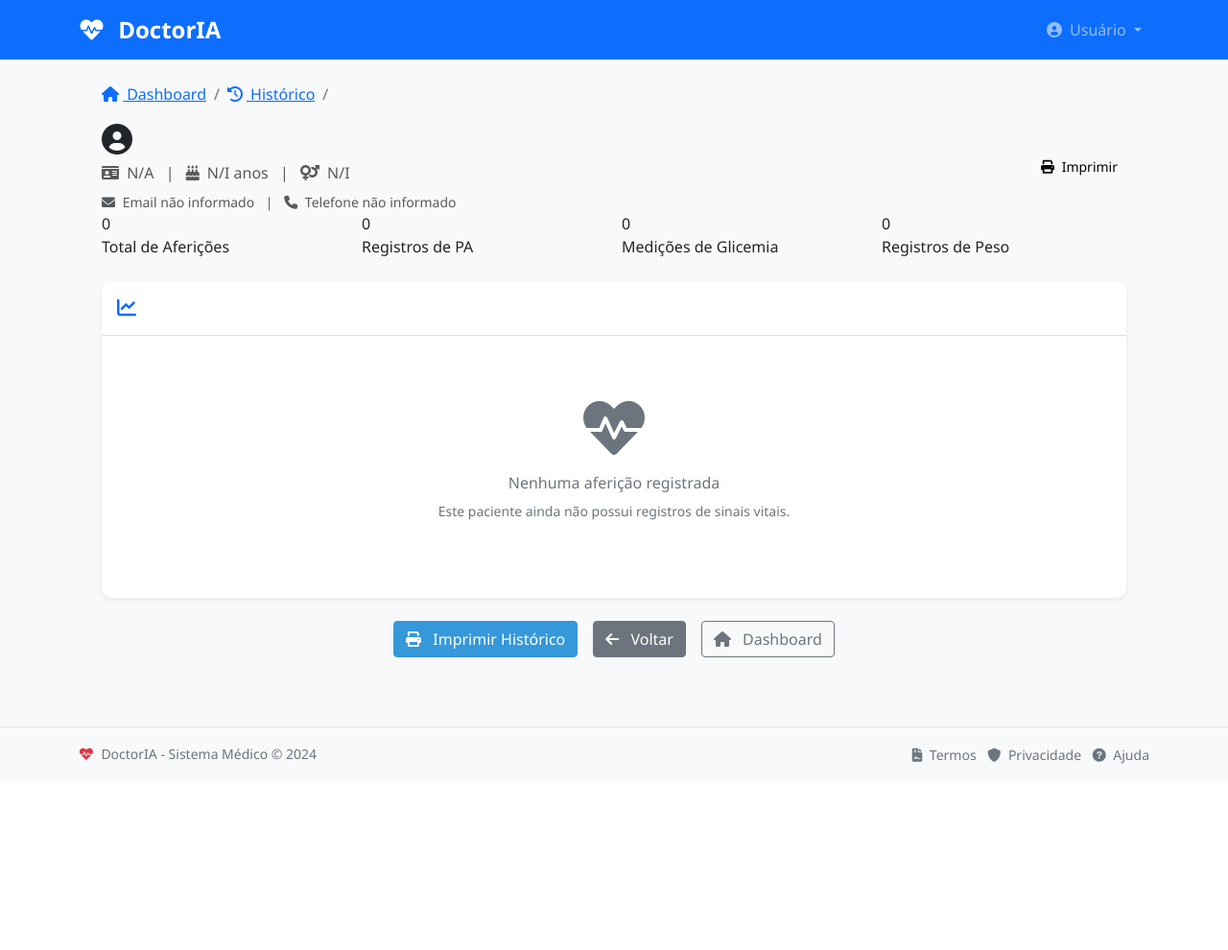
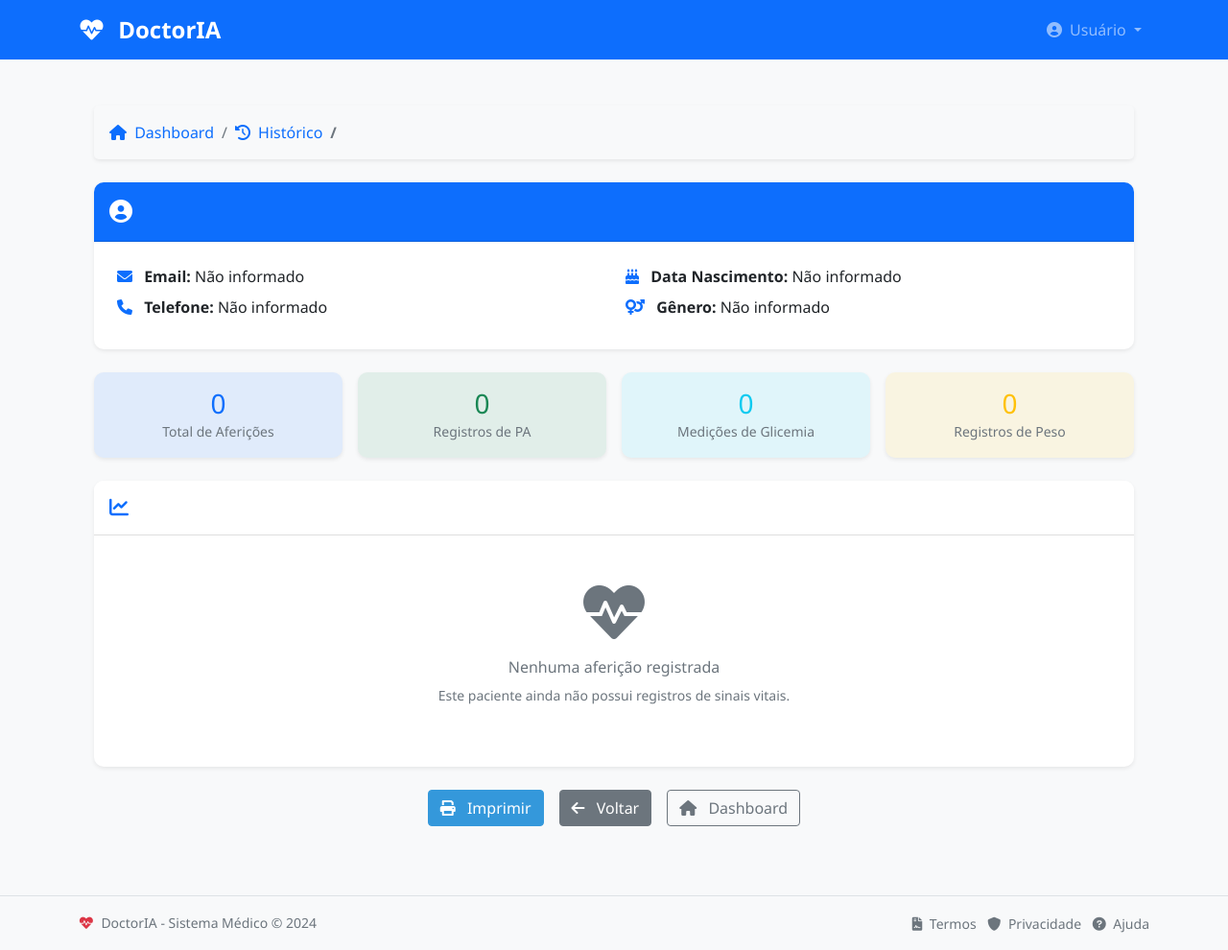
Before and after one commit to Xavier92tchivela/flask, a Flask app: template templates/enfermeiro/historico/historico_paciente.html in a window 1280 px wide. Shown: the whole page at 96% size. Before the commit the page ends 796 px from the top, so only its background shows below. Run offline with Flask 3, Linux system fonts and the light colour scheme; the template is opened without the code that fills it, so the values that code supplies are empty; some libraries are stand-ins or nearby versions.

Commit message:
Update historico_paciente.html

```diff
--- a/templates/enfermeiro/historico/historico_paciente.html
+++ b/templates/enfermeiro/historico/historico_paciente.html
@@ -2,239 +2,120 @@
 
 {% block title %}Histórico do Paciente - {{ paciente.nome }}{% endblock %}
 
-{% block extra_css %}
-<style>
-    .profile-header {
-        background: linear-gradient(135deg, #667eea 0%, #764ba2 100%);
-        border-radius: 15px;
-        padding: 2rem;
-        color: white;
-        margin-bottom: 2rem;
-    }
-
-    .stats-card {
-        background: white;
-        border-radius: 12px;
-        padding: 1rem;
-        text-align: center;
-        box-shadow: 0 2px 10px rgba(0,0,0,0.05);
-        transition: transform 0.3s;
-    }
-
-    .stats-card:hover {
-        transform: translateY(-5px);
-    }
-
-    .stats-number {
-        font-size: 2rem;
-        font-weight: bold;
-        color: #4e73df;
-    }
-
-    .stats-label {
-        font-size: 0.8rem;
-        color: #6c757d;
-    }
-
-    .timeline-item {
-        border-left: 3px solid #4e73df;
-        padding: 1rem 0 1rem 1.5rem;
-        margin-bottom: 1rem;
-        position: relative;
-        background: white;
-        border-radius: 0 12px 12px 0;
-        transition: all 0.3s;
-    }
-
-    .timeline-item:hover {
-        background: #f8f9fc;
-        transform: translateX(5px);
-        box-shadow: 0 2px 8px rgba(0,0,0,0.1);
-    }
-
-    .timeline-item::before {
-        content: '';
-        position: absolute;
-        left: -7px;
-        top: 1.5rem;
-        width: 11px;
-        height: 11px;
-        border-radius: 50%;
-        background: #4e73df;
-    }
-
-    .timeline-date {
-        font-size: 0.8rem;
-        color: #6c757d;
-        margin-bottom: 0.5rem;
-    }
-
-    .timeline-title {
-        font-size: 1rem;
-        font-weight: 600;
-        margin-bottom: 0.5rem;
-    }
-
-    .badge-status {
-        padding: 5px 12px;
-        border-radius: 20px;
-        font-size: 0.7rem;
-        font-weight: 500;
-    }
-
-    .vital-card {
-        background: #f8f9fc;
-        border-radius: 10px;
-        padding: 0.8rem;
-        margin-top: 0.5rem;
-    }
-
-    .vital-grid {
-        display: flex;
-        flex-wrap: wrap;
-        gap: 0.8rem;
-        margin-top: 0.5rem;
-    }
-
-    .vital-item {
-        background: white;
-        padding: 0.5rem 1rem;
-        border-radius: 8px;
-        text-align: center;
-        min-width: 80px;
-        box-shadow: 0 1px 3px rgba(0,0,0,0.1);
-    }
-
-    .vital-item .value {
-        font-size: 1.2rem;
-        font-weight: bold;
-        color: #4e73df;
-    }
-
-    .vital-item .label {
-        font-size: 0.7rem;
-        color: #6c757d;
-    }
-
-    .btn-outline-historic {
-        border-radius: 20px;
-        padding: 4px 12px;
-        font-size: 0.75rem;
-    }
-
-    @media (max-width: 768px) {
-        .profile-header {
-            padding: 1rem;
-        }
-
-        .timeline-item {
-            padding: 0.8rem 0 0.8rem 1rem;
-        }
-
-        .stats-number {
-            font-size: 1.5rem;
-        }
-
-        .vital-item {
-            min-width: 70px;
-        }
-
-        .vital-item .value {
-            font-size: 1rem;
-        }
-    }
-
-    @media print {
-        .btn, .profile-header a, .no-print {
-            display: none !important;
-        }
-    }
-</style>
-{% endblock %}
-
 {% block content %}
-<div class="container-fluid px-3 px-md-4">
+<div class="container-fluid mt-2 mt-md-4 px-2 px-md-3">
     <div class="row">
         <div class="col-12">
-            <!-- Breadcrumb - CORRIGIDO -->
-            <nav aria-label="breadcrumb" class="mb-3">
-                <ol class="breadcrumb bg-transparent p-0">
+            <!-- Breadcrumb -->
+            <nav aria-label="breadcrumb" class="mb-3 mb-md-4">
+                <ol class="breadcrumb bg-light p-2 p-md-3 rounded-3 shadow-sm">
                     <li class="breadcrumb-item">
-                        <a href="{{ url_for('enfermeiro.dashboard.index') }}">
+                        <a href="{{ url_for('enfermeiro.dashboard.index') }}" class="text-decoration-none">
                             <i class="fas fa-home me-1"></i> Dashboard
                         </a>
                     </li>
                     <li class="breadcrumb-item">
-                        <a href="{{ url_for('enfermeiro.historico.historico_pacientes') }}">
+                        <a href="{{ url_for('enfermeiro.historico.historico_pacientes') }}" class="text-decoration-none">
                             <i class="fas fa-history me-1"></i> Histórico
                         </a>
                     </li>
-                    <li class="breadcrumb-item active" aria-current="page">
+                    <li class="breadcrumb-item active fw-bold">
                         {{ paciente.nome }}
                     </li>
                 </ol>
             </nav>
+        </div>
+    </div>
 
-            <!-- Profile Header -->
-            <div class="profile-header">
-                <div class="row align-items-center">
-                    <div class="col-md-8">
-                        <h2 class="mb-1">
+    <!-- Informações do Paciente -->
+    <div class="row mb-4">
+        <div class="col-12">
+            <div class="card border-0 shadow-sm">
+                <div class="card-header bg-primary text-white py-3">
+                    <h4 class="mb-0">
                         <i class="fas fa-user-circle me-2"></i>
                         {{ paciente.nome }}
-                        </h2>
-                        <p class="mb-0 opacity-75">
-                            <i class="fas fa-id-card me-1"></i> {{ paciente.prontuario or 'N/A' }}
-                            <span class="mx-2">|</span>
-                            <i class="fas fa-birthday-cake me-1"></i>
-                            {{ paciente.idade or 'N/I' }} anos
-                            <span class="mx-2">|</span>
-                            <i class="fas fa-venus-mars me-1"></i>
-                            {{ paciente.genero or 'N/I' }}
+                    </h4>
+                </div>
+                <div class="card-body p-3 p-md-4">
+                    <div class="row">
+                        <div class="col-md-6">
+                            <p class="mb-2">
+                                <strong><i class="fas fa-envelope me-2 text-primary"></i> Email:</strong>
+                                {{ paciente.email or 'Não informado' }}
                             </p>
-                        <p class="mb-0 mt-2 small opacity-75">
-                            <i class="fas fa-envelope me-1"></i> {{ paciente.email or 'Email não informado' }}
-                            <span class="mx-2">|</span>
-                            <i class="fas fa-phone me-1"></i> {{ paciente.telefone or 'Telefone não informado' }}
+                            <p class="mb-2">
+                                <strong><i class="fas fa-phone me-2 text-primary"></i> Telefone:</strong>
+                                {{ paciente.telefone or 'Não informado' }}
                             </p>
                         </div>
-                    <div class="col-md-4 text-md-end mt-3 mt-md-0">
-                        <button onclick="window.print()" class="btn btn-light btn-sm no-print">
-                            <i class="fas fa-print me-1"></i> Imprimir
-                        </button>
+                        <div class="col-md-6">
+                            <p class="mb-2">
+                                <strong><i class="fas fa-birthday-cake me-2 text-primary"></i> Data Nascimento:</strong>
+                                {% if paciente.data_nascimento %}
+                                    {% if paciente.data_nascimento.__class__.__name__ == 'datetime' %}
+                                        {{ paciente.data_nascimento.strftime('%d/%m/%Y') }}
+                                    {% else %}
+                                        {{ paciente.data_nascimento }}
+                                    {% endif %}
+                                {% else %}
+                                    Não informado
+                                {% endif %}
+                            </p>
+                            <p class="mb-2">
+                                <strong><i class="fas fa-venus-mars me-2 text-primary"></i> Gênero:</strong>
+                                {{ paciente.genero or 'Não informado' }}
+                            </p>
+                        </div>
+                    </div>
+                    {% if paciente.endereco %}
+                    <p class="mb-0 mt-2">
+                        <strong><i class="fas fa-map-marker-alt me-2 text-primary"></i> Endereço:</strong>
+                        {{ paciente.endereco }}
+                    </p>
+                    {% endif %}
+                </div>
             </div>
         </div>
     </div>
 
-            <!-- Stats Cards -->
+    <!-- Estatísticas -->
     <div class="row mb-4 g-3">
-                <div class="col-6 col-md-3">
-                    <div class="stats-card">
-                        <div class="stats-number">{{ afericoes|length }}</div>
-                        <div class="stats-label">Total de Aferições</div>
+        <div class="col-md-3 col-6">
+            <div class="card border-0 bg-primary bg-opacity-10 shadow-sm">
+                <div class="card-body text-center p-3">
+                    <h3 class="mb-0 text-primary">{{ afericoes|length }}</h3>
+                    <small class="text-muted">Total de Aferições</small>
                 </div>
             </div>
-                <div class="col-6 col-md-3">
-                    <div class="stats-card">
-                        <div class="stats-number">{{ afericoes|selectattr('pressao_arterial')|list|length }}</div>
-                        <div class="stats-label">Registros de PA</div>
+        </div>
+        <div class="col-md-3 col-6">
+            <div class="card border-0 bg-success bg-opacity-10 shadow-sm">
+                <div class="card-body text-center p-3">
+                    <h3 class="mb-0 text-success">{{ afericoes|selectattr('pressao_arterial')|list|length }}</h3>
+                    <small class="text-muted">Registros de PA</small>
                 </div>
             </div>
-                <div class="col-6 col-md-3">
-                    <div class="stats-card">
-                        <div class="stats-number">{{ afericoes|selectattr('glicemia')|list|length }}</div>
-                        <div class="stats-label">Medições de Glicemia</div>
+        </div>
+        <div class="col-md-3 col-6">
+            <div class="card border-0 bg-info bg-opacity-10 shadow-sm">
+                <div class="card-body text-center p-3">
+                    <h3 class="mb-0 text-info">{{ afericoes|selectattr('glicemia')|list|length }}</h3>
+                    <small class="text-muted">Medições de Glicemia</small>
                 </div>
             </div>
-                <div class="col-6 col-md-3">
-                    <div class="stats-card">
-                        <div class="stats-number">{{ afericoes|selectattr('peso')|list|length }}</div>
-                        <div class="stats-label">Registros de Peso</div>
+        </div>
+        <div class="col-md-3 col-6">
+            <div class="card border-0 bg-warning bg-opacity-10 shadow-sm">
+                <div class="card-body text-center p-3">
+                    <h3 class="mb-0 text-warning">{{ afericoes|selectattr('peso')|list|length }}</h3>
+                    <small class="text-muted">Registros de Peso</small>
+                </div>
             </div>
         </div>
     </div>
 
-            <!-- Timeline de Aferições -->
+    <!-- Histórico de Aferições -->
     <div class="card shadow-sm mb-4">
         <div class="card-header bg-white py-3">
             <h5 class="mb-0">
@@ -242,101 +123,72 @@
                 Histórico de Sinais Vitais
             </h5>
         </div>
-                <div class="card-body p-3">
+        <div class="card-body p-0">
             {% if afericoes and afericoes|length > 0 %}
+            <div class="table-responsive">
+                <table class="table table-hover mb-0">
+                    <thead class="table-light">
+                        <tr>
+                            <th class="px-3 py-2">Data/Hora</th>
+                            <th class="px-3 py-2">Pressão</th>
+                            <th class="px-3 py-2">Classificação</th>
+                            <th class="px-3 py-2">FC</th>
+                            <th class="px-3 py-2">FR</th>
+                            <th class="px-3 py-2">Temperatura</th>
+                            <th class="px-3 py-2">SpO₂</th>
+                            <th class="px-3 py-2">Glicemia</th>
+                            <th class="px-3 py-2">Peso</th>
+                            <th class="px-3 py-2">Ações</th>
+                        </tr>
+                    </thead>
+                    <tbody>
                         {% for afericao in afericoes %}
-                        <div class="timeline-item" id="afericao-{{ afericao.id }}">
-                            <div class="timeline-date">
-                                <i class="fas fa-calendar me-1"></i>
+                        <tr>
+                            <td class="px-3 py-2">
                                 {% if afericao.data_afericao %}
                                     {% if afericao.data_afericao.__class__.__name__ == 'datetime' %}
-                                        {{ afericao.data_afericao.strftime('%d/%m/%Y às %H:%M') }}
+                                        {{ afericao.data_afericao.strftime('%d/%m/%Y %H:%M') }}
                                     {% else %}
                                         {{ afericao.data_afericao }}
                                     {% endif %}
                                 {% endif %}
-                                <span class="badge bg-secondary ms-2">Consulta #{{ afericao.consulta_id }}</span>
-                            </div>
-
-                            <div class="timeline-title">
-                                <i class="fas fa-stethoscope text-primary me-2"></i>
-                                Aferição de Sinais Vitais
-                            </div>
-
-                            <div class="vital-grid">
-                                {% if afericao.pressao_arterial %}
-                                <div class="vital-item">
-                                    <div class="value">{{ afericao.pressao_arterial }}</div>
-                                    <div class="label">Pressão Arterial</div>
-                                    {% if classificar_pressao %}
+                            </td>
+                            <td class="px-3 py-2">
+                                <strong>{{ afericao.pressao_arterial or '-' }}</strong>
+                            </td>
+                            <td class="px-3 py-2">
+                                {% if classificar_pressao and afericao.pressao_arterial %}
                                     {% set classificacao = classificar_pressao(afericao.pressao_arterial) %}
                                     {% if classificacao %}
-                                        <small class="text-{{ classificacao.class }}">{{ classificacao.text }}</small>
+                                        <span class="badge bg-{{ classificacao.class }}">
+                                            {{ classificacao.text }}
+                                        </span>
+                                    {% else %}
+                                        <span class="badge bg-secondary">-</span>
                                     {% endif %}
+                                {% else %}
+                                    <span class="badge bg-secondary">-</span>
                                 {% endif %}
+                            </td>
+                            <td class="px-3 py-2">{{ afericao.frequencia_cardiaca or '-' }}</td>
+                            <td class="px-3 py-2">{{ afericao.frequencia_respiratoria or '-' }}</td>
+                            <td class="px-3 py-2">{{ afericao.temperatura or '-' }}°C</td>
+                            <td class="px-3 py-2">{{ afericao.saturacao_oxigenio or '-' }}%</td>
+                            <td class="px-3 py-2">{{ afericao.glicemia or '-' }}</td>
+                            <td class="px-3 py-2">{{ afericao.peso or '-' }}kg</td>
+                            <td class="px-3 py-2">
+                                <a href="/consulta/{{ afericao.consulta_id }}"
+                                   class="btn btn-sm btn-outline-primary"
+                                   title="Ver detalhes da consulta"
+                                   target="_blank">
+                                    <i class="fas fa-eye"></i>
+                                </a>
+                            </td>
+                        </tr>
+                        {% endfor %}
+                    </tbody>
+                </table>
             </div>
-                                {% endif %}
-
-                                {% if afericao.frequencia_cardiaca %}
-                                <div class="vital-item">
-                                    <div class="value">{{ afericao.frequencia_cardiaca }} <small>bpm</small></div>
-                                    <div class="label">Frequência Cardíaca</div>
-                                </div>
-                                {% endif %}
-
-                                {% if afericao.frequencia_respiratoria %}
-                                <div class="vital-item">
-                                    <div class="value">{{ afericao.frequencia_respiratoria }} <small>rpm</small></div>
-                                    <div class="label">Frequência Respiratória</div>
-                                </div>
-                                {% endif %}
-
-                                {% if afericao.temperatura %}
-                                <div class="vital-item">
-                                    <div class="value">{{ afericao.temperatura }} <small>°C</small></div>
-                                    <div class="label">Temperatura</div>
-                                </div>
-                                {% endif %}
-
-                                {% if afericao.saturacao_oxigenio %}
-                                <div class="vital-item">
-                                    <div class="value">{{ afericao.saturacao_oxigenio }} <small>%</small></div>
-                                    <div class="label">Sat. Oxigênio</div>
-                                </div>
-                                {% endif %}
-
-                                {% if afericao.glicemia %}
-                                <div class="vital-item">
-                                    <div class="value">{{ afericao.glicemia }} <small>mg/dL</small></div>
-                                    <div class="label">Glicemia</div>
-                                </div>
-                                {% endif %}
-
-                                {% if afericao.peso %}
-                                <div class="vital-item">
-                                    <div class="value">{{ afericao.peso }} <small>kg</small></div>
-                                    <div class="label">Peso</div>
-                                </div>
-                                {% endif %}
-                            </div>
-
-                            {% if afericao.observacoes %}
-                            <div class="vital-card mt-2">
-                                <strong><i class="fas fa-comment me-1"></i> Observações:</strong>
-                                <p class="mb-0 small mt-1">{{ afericao.observacoes }}</p>
-                            </div>
-                            {% endif %}
-
-                            <!-- Botão Ver Detalhes da Consulta -->
-                            <div class="mt-2">
-                                <a href="{{ url_for('consulta.detalhes_consulta', consulta_id=afericao.consulta_id) }}"
-                                   class="btn btn-sm btn-outline-primary btn-outline-historic"
-                                   target="_blank">
-                                    <i class="fas fa-external-link-alt me-1"></i> Ver Detalhes da Consulta
-                                </a>
-                            </div>
-                        </div>
-                        {% endfor %}
             {% else %}
             <div class="text-center py-5">
                 <i class="fas fa-heartbeat fa-4x text-muted mb-3"></i>
@@ -348,9 +200,9 @@
     </div>
 
     <!-- Botões de Ação -->
-            <div class="d-flex justify-content-center gap-3 mt-4 mb-5 no-print">
+    <div class="d-flex justify-content-center gap-3 mt-4 mb-5">
         <button onclick="window.print()" class="btn btn-primary">
-                    <i class="fas fa-print me-2"></i> Imprimir Histórico
+            <i class="fas fa-print me-2"></i> Imprimir
         </button>
         <a href="{{ url_for('enfermeiro.historico.historico_pacientes') }}" class="btn btn-secondary">
             <i class="fas fa-arrow-left me-2"></i> Voltar
@@ -358,8 +210,6 @@
         <a href="{{ url_for('enfermeiro.dashboard.index') }}" class="btn btn-outline-secondary">
             <i class="fas fa-home me-2"></i> Dashboard
         </a>
-            </div>
-        </div>
     </div>
 </div>
 
```
Lines whose indentation alone changed are shown as unchanged.
